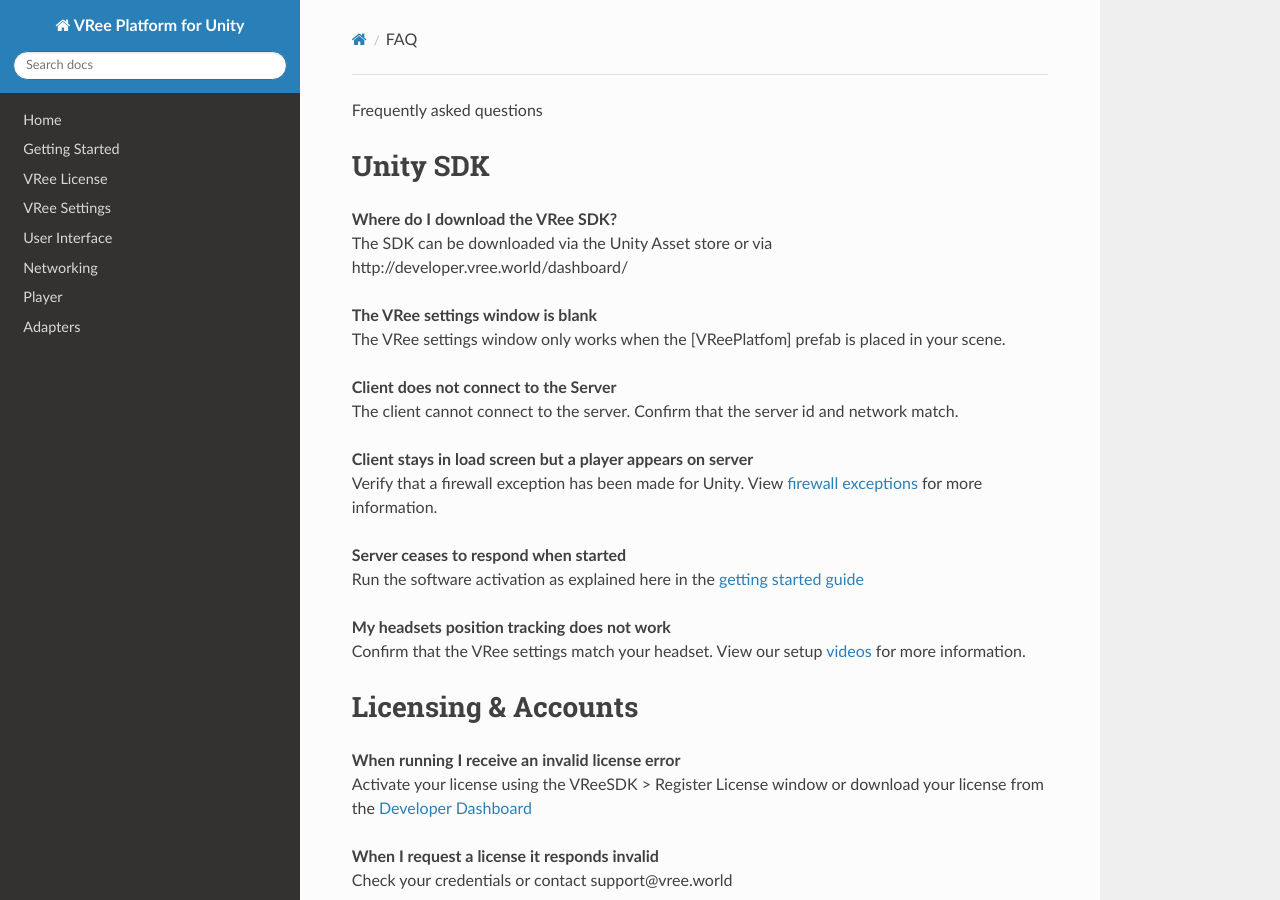
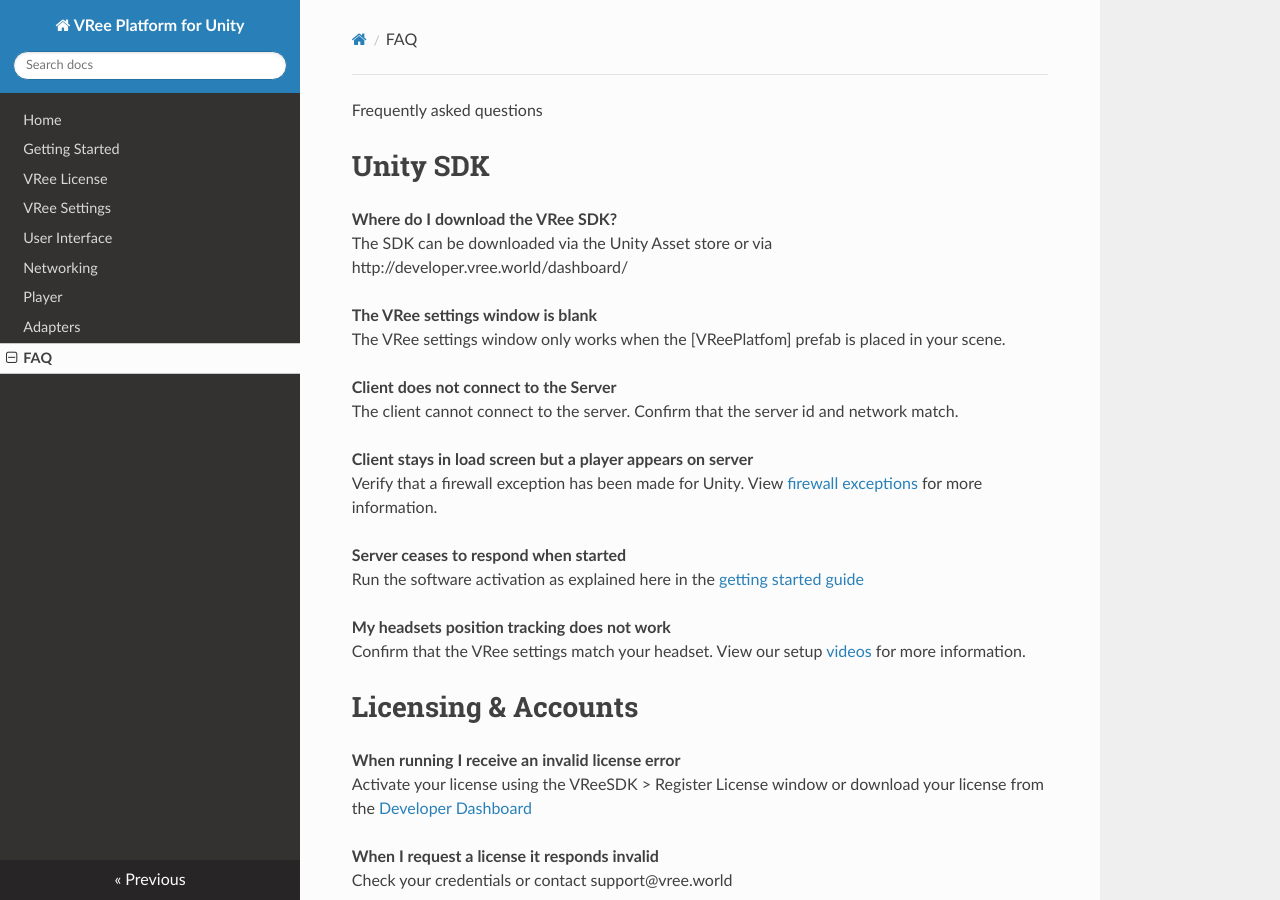
Before and after one commit to vree-sdk/documentation, an MkDocs documentation site: the page built from docs/FAQ.md, in a window 1280 px wide and 900 px high. Built offline with MkDocs 1.6.1, drawn with Linux system fonts in a browser that asks for light colours; nearby versions of some CDN libraries.

Commit message:
+ Added FAQ to index

```diff
--- a/mkdocs.yml
+++ b/mkdocs.yml
@@ -9,6 +9,7 @@
     - Networking: networking.md
     - Player: player.md
     - Adapters: adapters.md
+    - FAQ: FAQ.md
 
 theme: readthedocs
 
```
